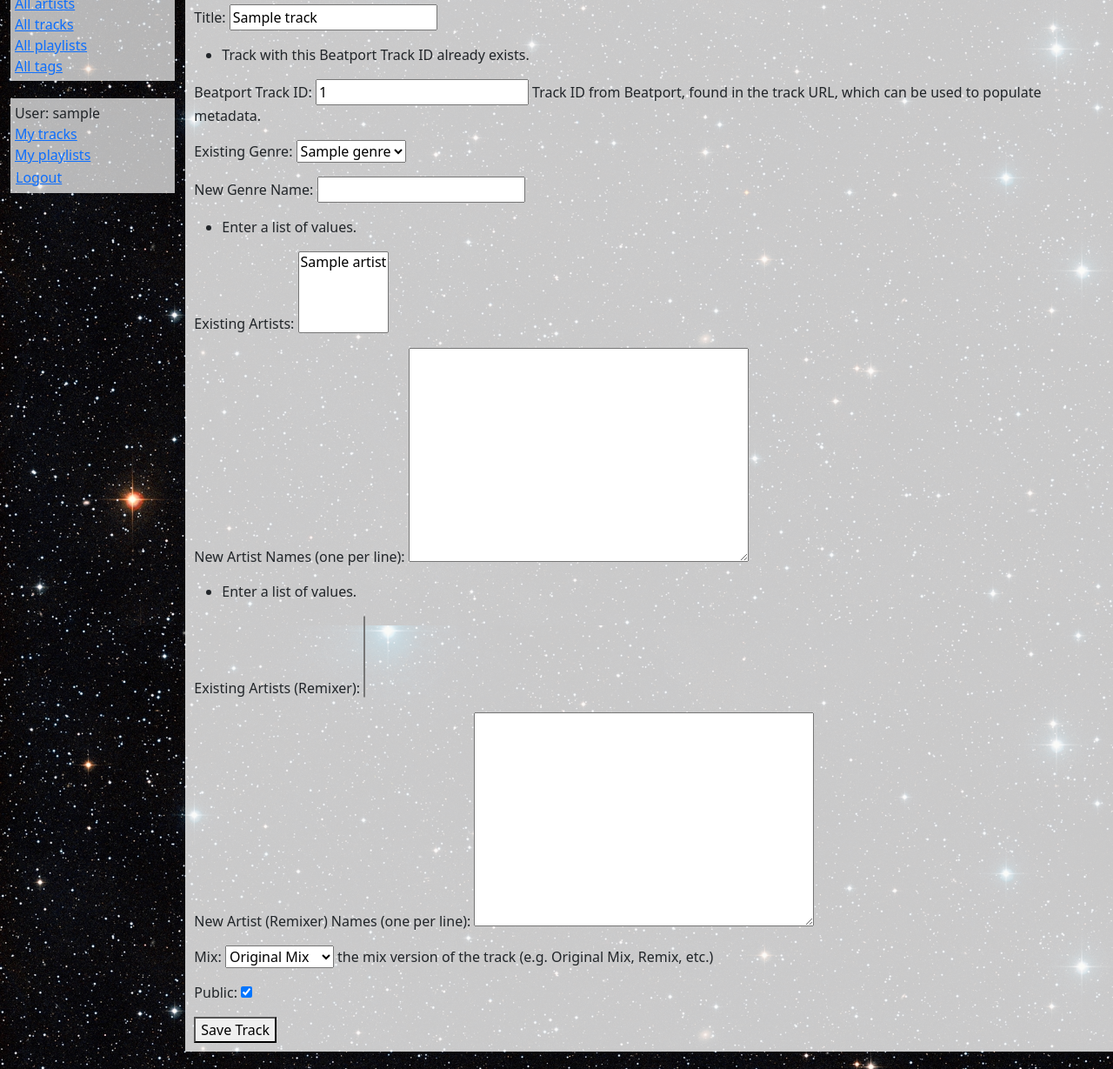
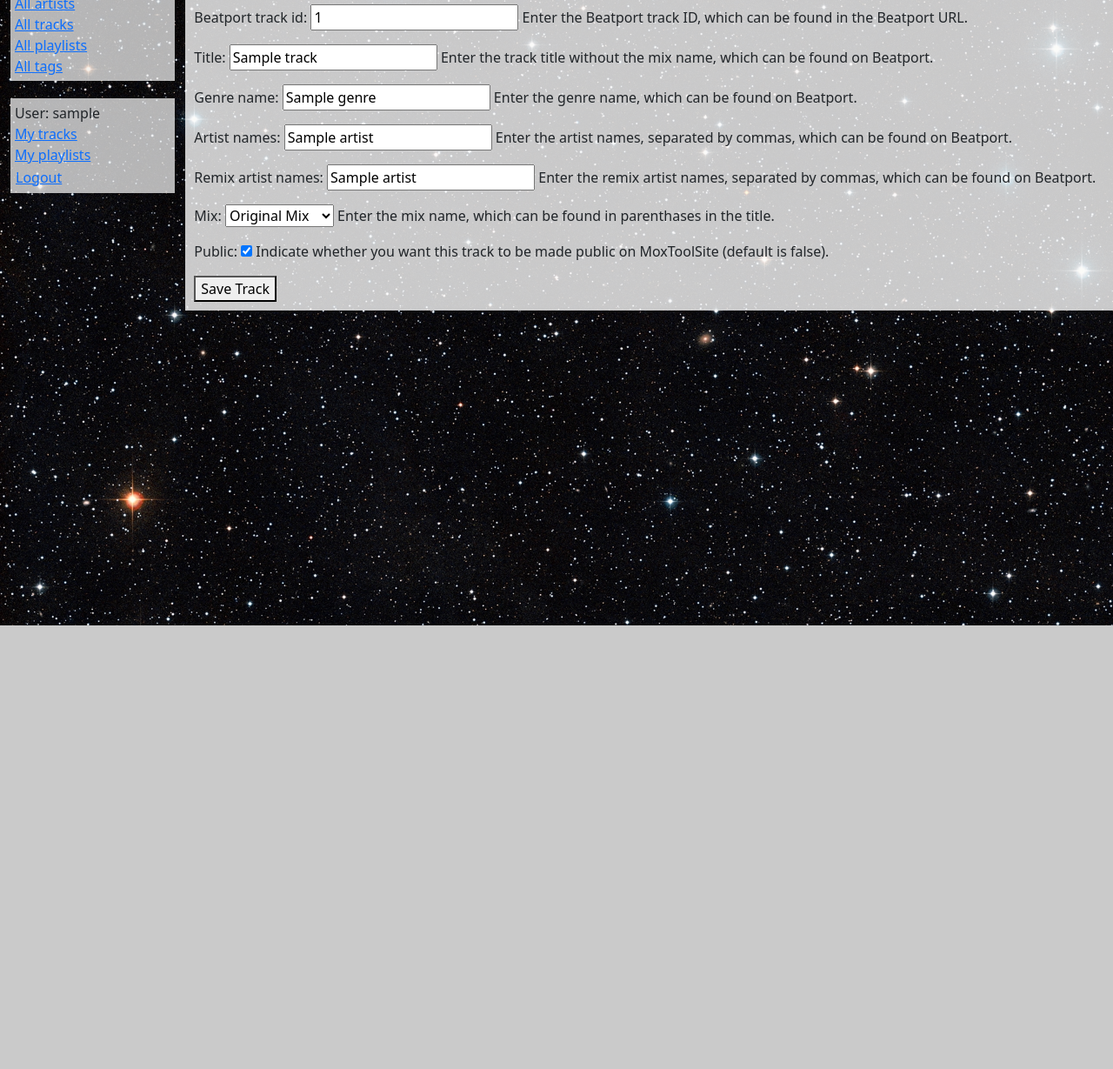
Before and after one commit to cdwood84/moxtool, a Django app: page /catalog/track/1/modify in a window 1280 px wide. Shown: the part 81-1310 px from the top of the page at 87% size. After the commit the page ends 800 px from the top, so only its background shows below. Run offline with Django 5.2, Linux system fonts and the light colour scheme; a user stored in the database is signed in; tables that the repository leaves empty hold one stand-in row (values such as "Sample post").

Commit message:
complete track mod form

```diff
--- a/moxtoolsite/catalog/forms.py
+++ b/moxtoolsite/catalog/forms.py
@@ -16,12 +16,16 @@
         help_text="Enter the track title, which can be found on Beatport.",
         required=True,
     )
+    genre_name = forms.CharField(
+        help_text="Enter the genre name, which can be found on Beatport.",
+        required=True,
+    )
     artist_names = forms.CharField(
         help_text="Enter the artist names, separated by commas, which can be found on Beatport.",
         required=True,
     )
-    genre_name = forms.CharField(
-        help_text="Enter the genre name, which can be found on Beatport.",
+    remix_artist_names = forms.CharField(
+        help_text="Enter the remix artist names, separated by commas, which can be found on Beatport.",
         required=True,
     )
 
@@ -80,106 +84,75 @@
         ]
 
 
-class TrackForm(forms.ModelForm):
+class TrackForm(forms.Form):
 
-    existing_artists = ModelMultipleChoiceField(
-        queryset=Artist.objects.none(),
-        widget=SelectMultiple(attrs={'class': 'existing-artists-select'}),
+    beatport_track_id = forms.IntegerField(
+        help_text="Enter the Beatport track ID, which can be found in the Beatport URL.",
+        required=True,
+    )
+    title = forms.CharField(
+        help_text="Enter the track title without the mix name, which can be found on Beatport.",
+        required=True,
+    )
+    genre_name = forms.CharField(
+        help_text="Enter the genre name, which can be found on Beatport.",
+        required=True,
+    )
+    artist_names = forms.CharField(
+        help_text="Enter the artist names, separated by commas, which can be found on Beatport.",
+        required=True,
+    )
+    remix_artist_names = forms.CharField(
+        help_text="Enter the remix artist names, separated by commas, which can be found on Beatport.",
         required=False,
-        label="Existing Artists"
     )
-    new_artist_names = forms.CharField(
-        widget=forms.Textarea(attrs={'class': 'new-artist-names-textarea'}),
+    mix = forms.ChoiceField(
+        help_text="Enter the mix name, which can be found in parenthases in the title.",
         required=False,
-        label="New Artist Names (one per line)"
+        choices=Track.MIX_LIST,
     )
-    existing_remix_artists = ModelMultipleChoiceField(
-        queryset=Artist.objects.none(),
-        widget=SelectMultiple(attrs={'class': 'existing-remix-artists-select'}),
+    public = forms.BooleanField(
+        help_text="Indicate whether you want this track to be made public on MoxToolSite (default is false).",
         required=False,
-        label="Existing Artists (Remixer)"
-    )
-    new_remix_artist_names = forms.CharField(
-        widget=forms.Textarea(attrs={'class': 'new-remix-artist-names-textarea'}),
-        required=False,
-        label="New Artist (Remixer) Names (one per line)"
-    )
-    existing_genre = ModelMultipleChoiceField(
-        queryset=Artist.objects.none(),
-        widget=SelectMultiple(attrs={'class': 'existing-artists-select'}),
-        required=False,
-        label="Existing Artists"
-    )
-    new_genre_name = forms.CharField(
-        widget=forms.Textarea(attrs={'class': 'new-artist-names-textarea'}),
-        required=False,
-        label="New Artist Names (one per line)"
-    )
-    existing_genre = ModelChoiceField(
-        queryset=Genre.objects.none(),
-        widget=Select(attrs={'class': 'existing-genre-select'}),
-        required=False,
-        label="Existing Genre"
-    )
-    new_genre_name = forms.CharField(
-        max_length=200,
-        required=False,
-        label="New Genre Name"
     )
 
-    def __init__(self, *args, user=None, track=None, **kwargs):
-        super().__init__(*args, **kwargs)
-        if user:
-            self.fields['existing_artists'].queryset = Artist.objects.get_queryset_can_view(user, 'artist')
-            self.fields['existing_genre'].queryset = Genre.objects.get_queryset_can_view(user, 'genre')
-            self.track = track
-        else:
-            raise PermissionError
+    def save(self, commit=True):
 
-    def save(self, commit=True):
-        track = super().save(commit=False)
-        existing_artists = self.cleaned_data.get('existing_artists')
-        new_artist_names = self.cleaned_data.get('new_artist_names')
-        existing_remix_artists = self.cleaned_data.get('existing_remix_artists')
-        new_remix_artist_names = self.cleaned_data.get('new_remix_artist_names')
-        existing_genre = self.cleaned_data.get('existing_genre')
-        new_genre_name = self.cleaned_data.get('new_genre_name')
+        # track
+        track, track_created = Track.objects.get_or_create(beatport_track_id=self.cleaned_data.get('beatport_track_id'))
+        track.title = self.cleaned_data.get('title')
+        track.mix = self.cleaned_data.get('mix')
+        track.public = self.cleaned_data.get('public')
+        print('Track: ',track,' (new = ',track_created,')')
+
+        # genre
+        genre, genre_created = Genre.objects.get_or_create(name=self.cleaned_data.get('genre_name'))
+        print('Genre: ',genre,' (new = ',genre_created,')')
+        if genre_created == True:
+            genre.save()
+        track.genre = genre
+
+        # artist
+        artists = Artist.objects.none()
+        for artist_name in [element.strip() for element in self.cleaned_data.get('artist_names').split(',')]:
+            artist, artist_created = Artist.objects.get_or_create(name=artist_name)
+            artists = artists | Artist.objects.filter(id=artist.id)
+            print('Artist: ',artist,' (new = ',artist_created,')')
+            if artist_created == True:
+                artist.save()
+        track.artist.set(artists)
+
+        # remix artist
+        remix_artists = Artist.objects.none()
+        for remix_artist_name in [element.strip() for element in self.cleaned_data.get('remix_artist_names').split(',')]:
+            remix_artist, remix_artist_created = Artist.objects.get_or_create(name=remix_artist_name)
+            remix_artists = remix_artists | Artist.objects.filter(id=remix_artist.id)
+            print('Remix Artist: ',remix_artist,' (new = ',remix_artist_created,')')
+            if remix_artist_created == True:
+                remix_artist.save()
+        track.remix_artist.set(remix_artists)
+
+        # save and return
         if commit:
             track.save()
-        if existing_artists:
-            track.artist.set(existing_artists)
-        if new_artist_names:
-            artist_names = [name.strip() for name in new_artist_names.splitlines() if name.strip()]
-            for name in artist_names:
-                new_artist, created = Artist.objects.get_or_create(name=name)
-                print('Artist: ',new_artist,' (new = ',created,')')
-                track.artist.add(new_artist)
-        if existing_remix_artists:
-            track.remix_artist.set(existing_remix_artists)
-        if new_remix_artist_names:
-            artist_names = [name.strip() for name in new_remix_artist_names.splitlines() if name.strip()]
-            for name in artist_names:
-                new_artist, created = Artist.objects.get_or_create(name=name)
-                print('Artist: ',new_artist,' (new = ',created,')')
-                track.remix_artist.add(new_artist)
-        if existing_genre:
-            track.genre = existing_genre
-        if new_genre_name:
-            new_genre, created = Genre.objects.get_or_create(name=new_genre_name)
-            track.genre = new_genre
         return track
-
-    class Meta:
-        model = Track
-        fields = [
-            'title',
-            'beatport_track_id',
-            'existing_genre',
-            'new_genre_name',
-            'existing_artists',
-            'new_artist_names',
-            'existing_remix_artists',
-            'new_remix_artist_names',
-            'mix',
-            'public',
-        ]
--- a/moxtoolsite/catalog/views.py
+++ b/moxtoolsite/catalog/views.py
@@ -113,8 +113,9 @@
 
     def get_context_data(self, **kwargs):
         context = super().get_context_data(**kwargs)
+        context['viewable_genre'] = context['track'].get_viewable_genre_on_track(self.request.user)
         context['viewable_artists'] = context['track'].get_viewable_artists_on_track(self.request.user)
-        context['viewable_genre'] = context['track'].get_viewable_genre_on_track(self.request.user)
+        context['viewable_remix_artists'] = context['track'].get_viewable_remix_artists_on_track(self.request.user)
         context['viewable_trackinstances'] = context['track'].get_viewable_instances_of_track(self.request.user)
         return context
 
@@ -364,33 +365,33 @@
 @login_required
 def modify_track_admin(request, track_id):
     track = Track.objects.get_queryset_can_direct_modify(request.user, 'track').get(id=track_id)
+
     if track:
         initial={
             'beatport_track_id': track.beatport_track_id,
             'title': track.title,
-            'existing_genre': track.genre,
-            'existing_artists': track.artist,
-            'existing_remix_artists': track.remix_artist,
+            'genre_name': track.get_viewable_genre_on_track(request.user).name,
+            'artist_names': track.display_viewable_artists(request.user),
+            'remix_artist_names': track.display_viewable_remix_artists(request.user),
             'mix': track.mix,
             'public': track.public,
         }
     else:
         raise #TBD
     if request.method == 'POST':
-        form = TrackForm(request.POST, user=request.user, track=track)
+        form = TrackForm(request.POST)
         if form.is_valid():
-            form.save()
+            track = form.save()
+            print(track)
             return HttpResponseRedirect(track.get_absolute_url())
+        else:
+            print(form.errors)
     else:
-        form = TrackForm(initial, user=request.user)
-        artist_form = ArtistForm()
-        genre_form = GenreForm()
+        form = TrackForm(initial)
 
     context = {
         'form': form,
         'track': track,
-        'artist_form': artist_form,
-        'genre_form': genre_form
     }
 
     return render(request, 'catalog/modify_track_admin.html', context)
```
Also changed, not shown: moxtoolsite/catalog/models.py (+37 -3 lines), moxtoolsite/catalog/templates/catalog/track_detail.html (+12 -2 lines), moxtoolsite/catalog/migrations/0010_alter_artist_options_alter_genre_options_and_more.py (added).
